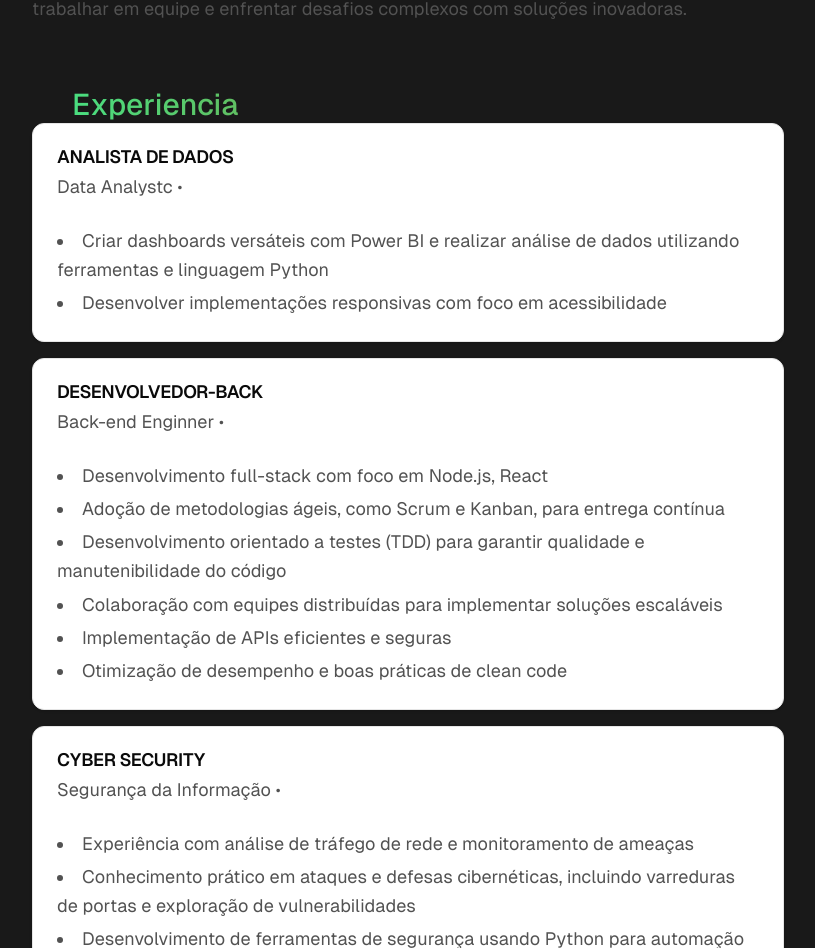
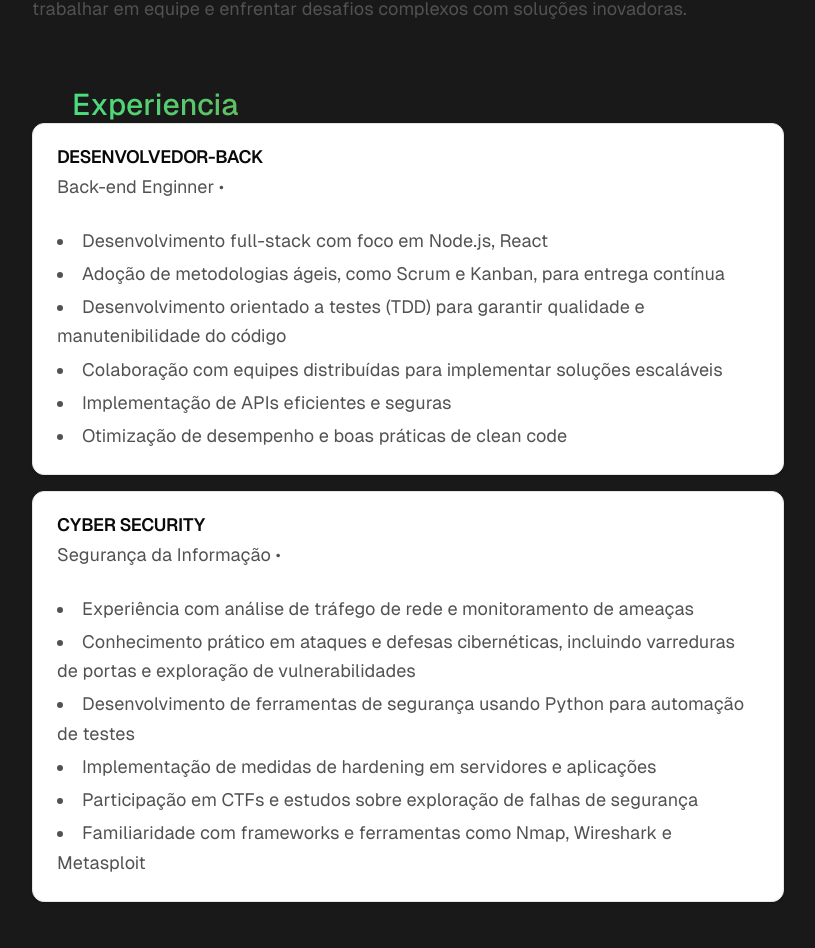
Before and after one commit to kalveslima/app-portifolio, a Next.js app: page / in a window 1280 px wide. Shown: the part 1211-2159 px from the top of the page, without its empty margins (232-1047 px from the left). Built offline with nearby package versions, Linux system fonts and the light colour scheme.

Commit message:
versao-0.0.4

```diff
--- a/app/experience.tsx
+++ b/app/experience.tsx
@@ -2,14 +2,6 @@ import { Card, CardContent, CardHeader, CardTitle } from "@/components/ui/card"
 
 export default function Experience() {
   const experiences = [
-    {
-      company: "ANALISTA DE DADOS",
-      role: "Data Analystc",
-
-      responsibilities: [
-       "Criar dashboards versáteis com Power BI e realizar análise de dados utilizando ferramentas e linguagem Python",
-  "Desenvolver implementações responsivas com foco em acessibilidade",]
-    },
 
     {
       company: "DESENVOLVEDOR-BACK",
```
